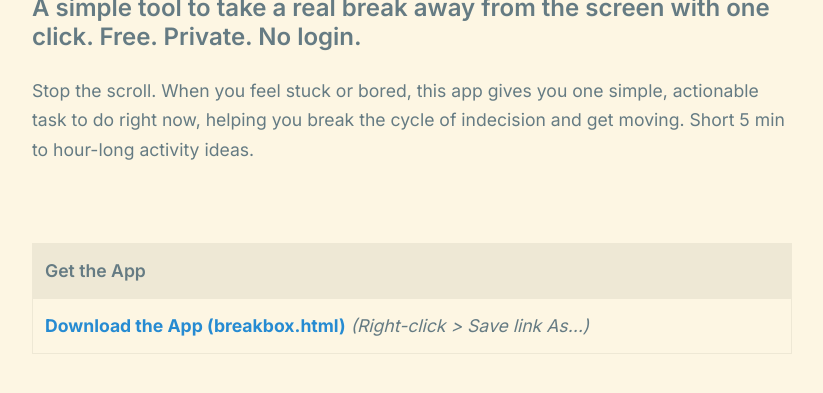
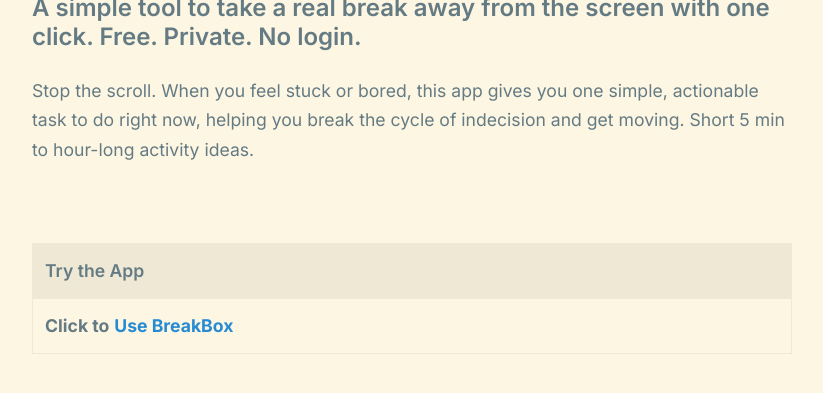
Before and after one commit to nextfiveinc/nextfiveinc.github.io, a Jekyll site: the page built from _posts/2025-03-28-breakbox.md, in a window 1280 px wide and 900 px high, scrolled down 371 px, cut to the strip 0-408 px from the top of the window. Shown: the top 393 px of the strip, without its empty margins (228-1051 px from the left). Built offline with Jekyll 4.4.1, drawn with Linux system fonts in a browser that asks for light colours.

Commit message:
Update app link and button text in breakbox.md

```diff
--- a/_posts/2025-03-28-breakbox.md
+++ b/_posts/2025-03-28-breakbox.md
@@ -15,10 +15,9 @@
 
 <br/>
 
-| Get the App                                                                                                      |
+| Try the App                                                                                                      |
 | :--------------------------------------------------------------------------------------------------------------------- |
-| [**Download the App (breakbox.html)**](https://raw.githubusercontent.com/nextfiveinc/breakbox/refs/heads/main/breakbox.html) _(Right-click > Save link As...)_                    |
-
+| **Click to** [**Use BreakBox**](https://demo.nextfive.in/breakbox/)  |
 
 <br/>
 
```
